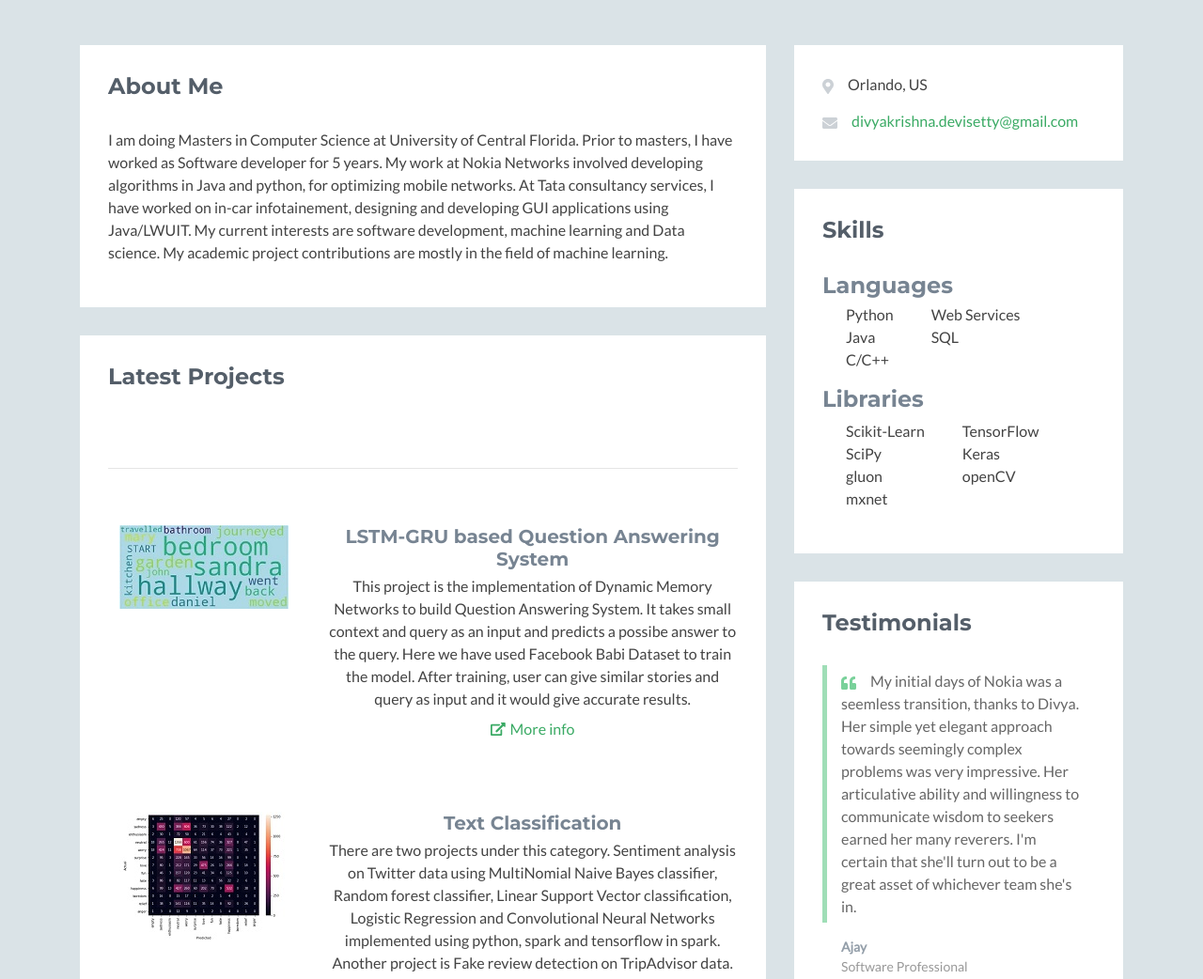
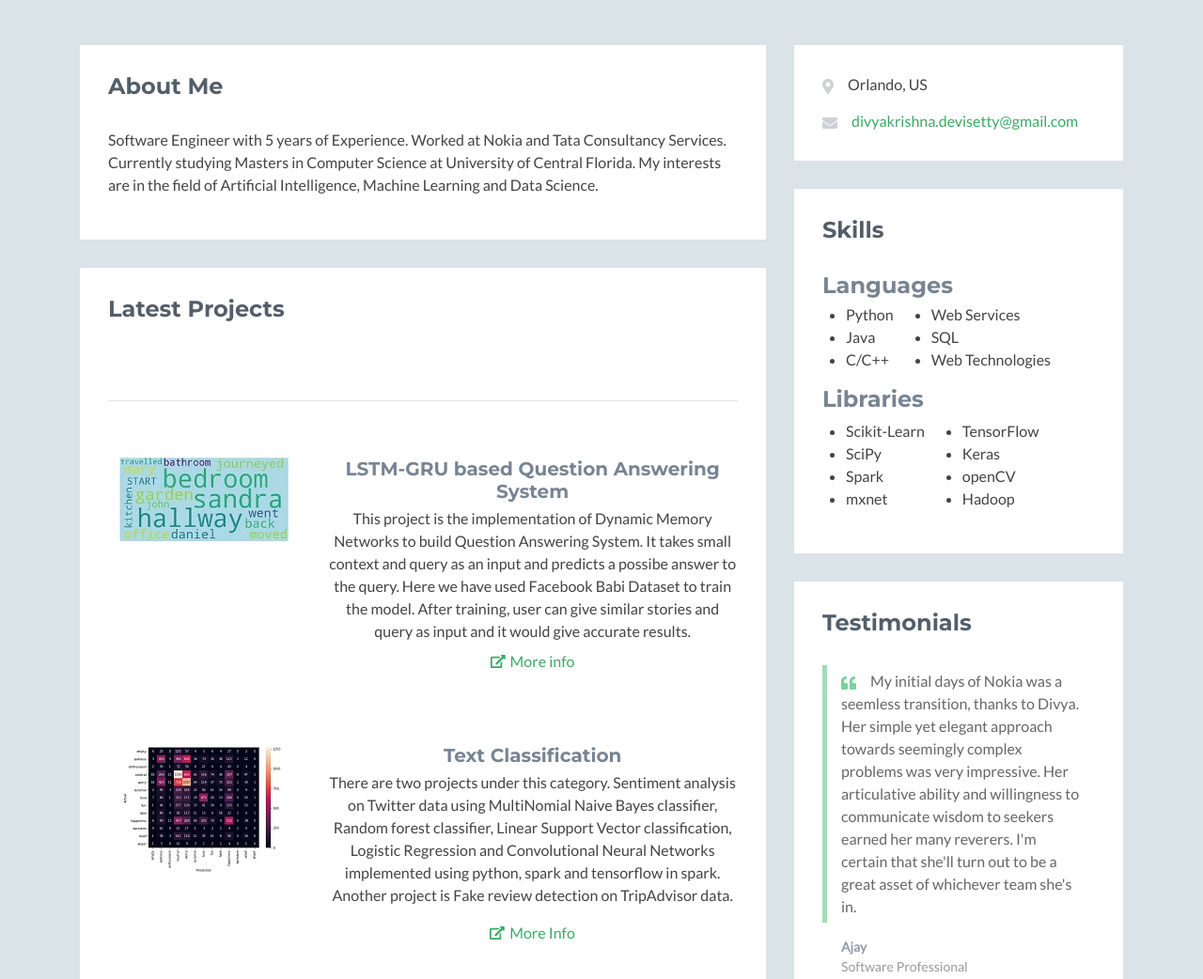
Before and after one commit to divyakrishnadevisetty/divyakrishnadevisetty.github.io, a plain HTML site: page index.html in a window 1280 px wide. Shown: the part 540-1582 px from the top of the page at 94% size. Drawn offline with nearby package versions, Linux system fonts and the light colour scheme; no server answers; a script that the page names is missing; some icons are missing.

Commit message:
profile update

```diff
--- a/index.html
+++ b/index.html
@@ -58,7 +58,7 @@
                     <div class="section-inner">
                         <h2 class="heading">About Me</h2>
                         <div class="content">
-                            <p>I am doing Masters in Computer Science at University of Central Florida. Prior to masters, I have worked as Software developer for 5 years. My work at Nokia Networks involved developing algorithms in Java and python, for optimizing mobile networks. At Tata consultancy services, I have worked on in-car infotainement, designing and developing GUI applications using Java/LWUIT. My current interests are software development, machine learning and Data science. My academic project contributions are mostly in the field of machine learning. </p>
+                            <p> Software Engineer with 5 years of Experience. Worked at Nokia and Tata Consultancy Services. Currently studying Masters in Computer Science at University of Central Florida. My interests are in the field of Artificial Intelligence, Machine Learning and Data Science.</p>
 
                         </div><!--//content-->
                     </div><!--//section-inner-->
@@ -233,17 +233,17 @@
                               <h4 class = "skillset mb-1">Languages</h4>
                                 <div class="row">
                                   <div class="column">
-                                    <ul class="fa-ul">
+                                    <ul>
                                       <li>Python</li>
                                       <li>Java</li>
                                       <li>C/C++</li>
                                     </ul>
                                   </div>
                                   <div class="column">
-                                    <ul class="fa-ul">
+                                    <ul>
                                       <li>Web Services</li>
                                       <li>SQL</li>
-
+                                      <li>Web Technologies</li>
                                     </ul>
                                   </div>
                                 </div>
@@ -251,19 +251,19 @@
                               <h4 class = "skillset">Libraries</h4>
                                 <div class="row">
                                   <div class="column">
-                                    <ul class="fa-ul">
+                                    <ul>
                                       <li>Scikit-Learn</li>
                                       <li>SciPy</li>
-                                      <li>gluon</li>
+                                      <li>Spark</li>
                                       <li>mxnet</li>
                                     </ul>
                                   </div>
                                   <div class="column">
-                                    <ul class="fa-ul">
+                                    <ul>
                                       <li>TensorFlow</li>
                                       <li>Keras</li>
                                       <li>openCV</li>
-
+                                      <li>Hadoop</li>
                                     </ul>
                                   </div>
                                 </div>
@@ -320,7 +320,7 @@ Her articulative ability and willingness to communicate wisdom to seekers earned
                                 </li><!--//item-->
                                 <li class="item">
                                     <span class="title"><strong>English:</strong></span>
-                                    <span class="level">Professional Proficiency <br class="visible-sm visible-xs"/><i class="fas fa-star"></i> <i class="fas fa-star"></i> <i class="fas fa-star"></i> <i class="fas fa-star-half"></i></span>
+                                    <span class="level">Professional Proficiency <br class="visible-sm visible-xs"/><i class="fas fa-star"></i> <i class="fas fa-star"></i> <i class="fas fa-star"></i> <i class="fas fa-star"></i><i class="fas fa-star"></i></span>
                                 </li><!--//item-->
                             </ul>
                         </div><!--//content-->
```
